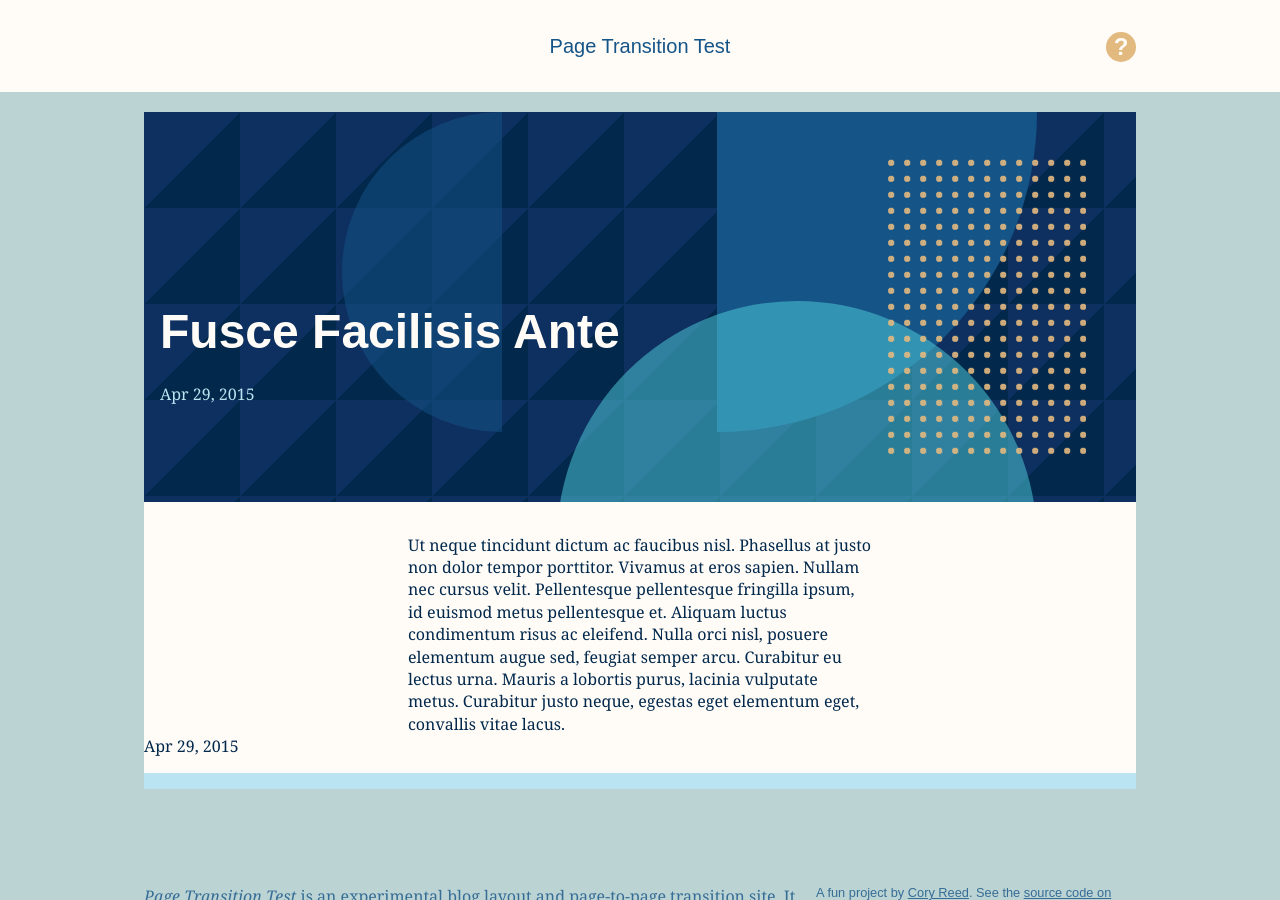
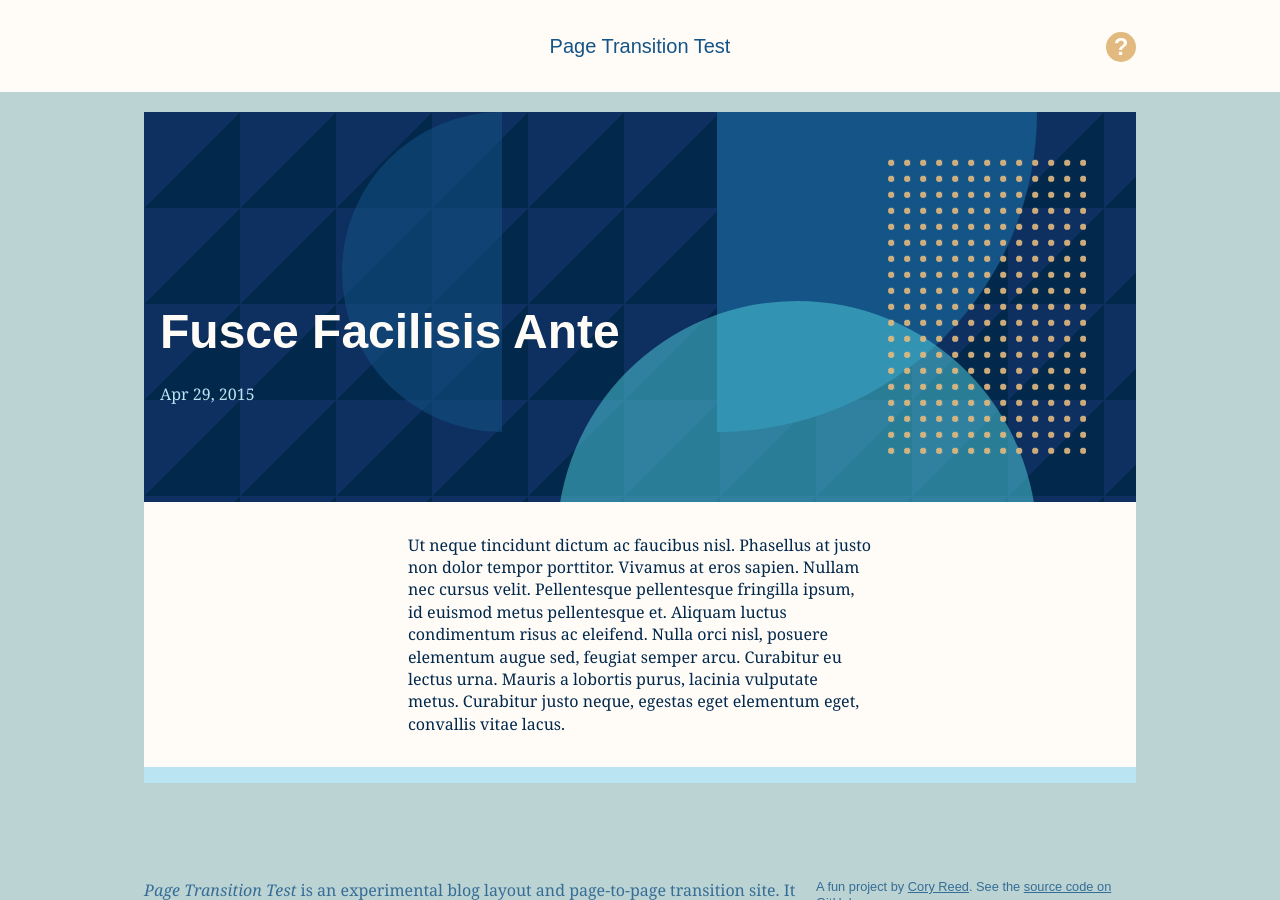
Before and after one commit to swashcap/page-transition, a Jekyll site: the page built from _posts/2015-04-29-fusce-facilisis-ante.markdown, in a window 1280 px wide. Built offline with Jekyll 4.4.1, drawn with Linux system fonts in a browser that asks for light colours.

Commit message:
Change article footer content, styling.

```diff
--- a/_layouts/post.html
+++ b/_layouts/post.html
@@ -10,8 +10,4 @@
     <div class="entry-content">
         {{ content }}
     </div>
-
-    <footer class="entry-footer">
-        <p class="post-meta">{{ page.date | date: "%b %-d, %Y" }}{% if page.author %} • {{ page.author }}{% endif %}{% if page.meta %} • {{ page.meta }}{% endif %}</p>
-    </footer>
 </article><!-- .article.hentry -->
--- a/_sass/module/_article.scss
+++ b/_sass/module/_article.scss
@@ -17,6 +17,13 @@
     background: $base3;
     border-bottom: 1em solid $base2;
     color: $base03;
+    margin-bottom: 1em;
+    padding-bottom: 1em;
+
+    @media (min-width: $screen-md) {
+        margin-bottom: 3em;
+        padding-bottom: 2em;
+    }
 
     .entry-header {
         @include horizontal-padding;
```
